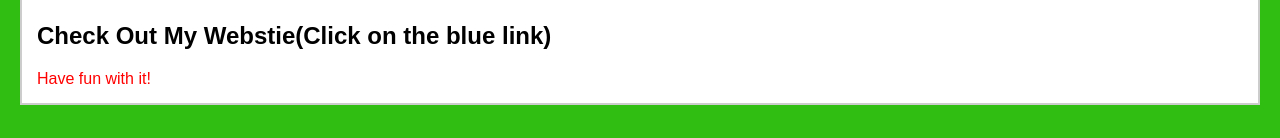
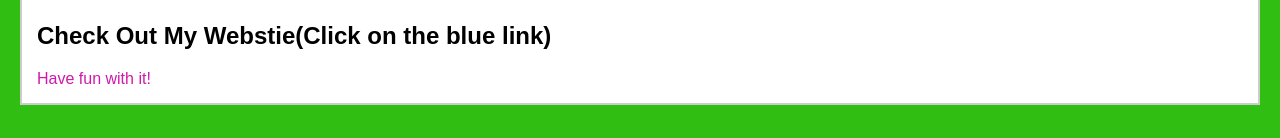
Before and after one commit to PreethamV2002/preethamv2002.github.io, a plain HTML site: page index.html in a window 1280 px wide. In both pictures the pointer is over the link "Have fun with it!". Shown: the part 659-797 px from the top of the page. Drawn offline with Linux system fonts and the light colour scheme.

Commit message:
Update hover color for links and improve comment clarity

```diff
--- a/stylesheet.css
+++ b/stylesheet.css
@@ -26,7 +26,8 @@ a {
     text-decoration: none;
 }
 a:hover {
-    color: red;
+    /* this is where the color changes when hovering */
+    color: rgb(208, 25, 169);
 }
 
 /* 5. Box model changes */
```
